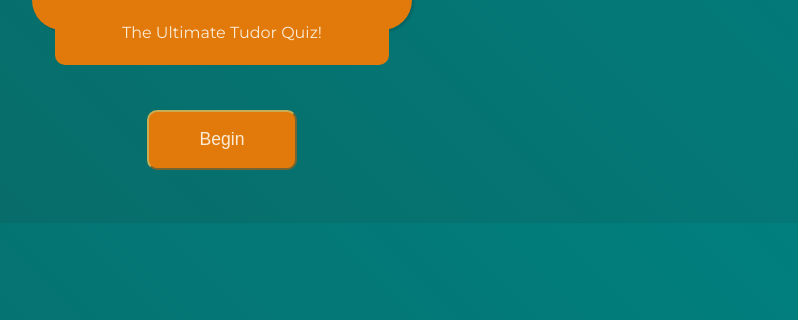
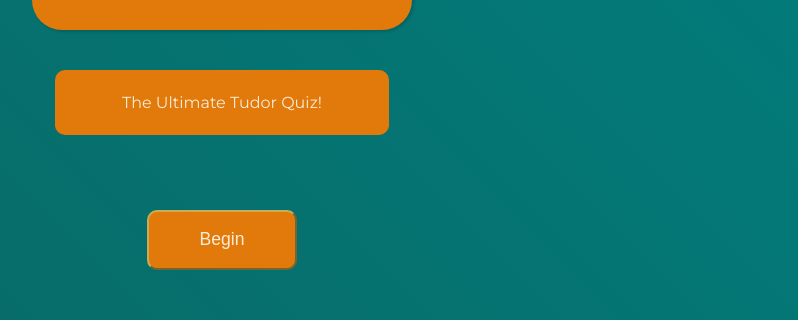
Before and after one commit to mustafah1/The_Wild_Cats_Quiz_Game, a plain HTML site: page client/index.html in a window 1280 px wide. Shown: the part 382-702 px from the top of the page, without its empty margins (418-1216 px from the left). Drawn offline with Linux system fonts and the light colour scheme.

Commit message:
changed margin of Tudor Quiz box

```diff
--- a/client/assests/stylesheet.css
+++ b/client/assests/stylesheet.css
@@ -70,7 +70,7 @@ nav {
     border-radius: 10px;
     padding: 7px;
     width: 20em;
-    margin: auto;
+    margin: 70px auto;
 }
 
 #intro_and_questions_div {
@@ -84,7 +84,7 @@ nav {
 }
 
 #start_button {
-    margin: auto;
+    margin: 5px auto;
     height: 40%;
     font-size: 1.1rem;
     background-color: #E27A0B;
@@ -92,6 +92,7 @@ nav {
     min-width: 150px;
     border-radius: 10px;
     color: antiquewhite;
+    cursor: pointer;
 
 }
 
```
